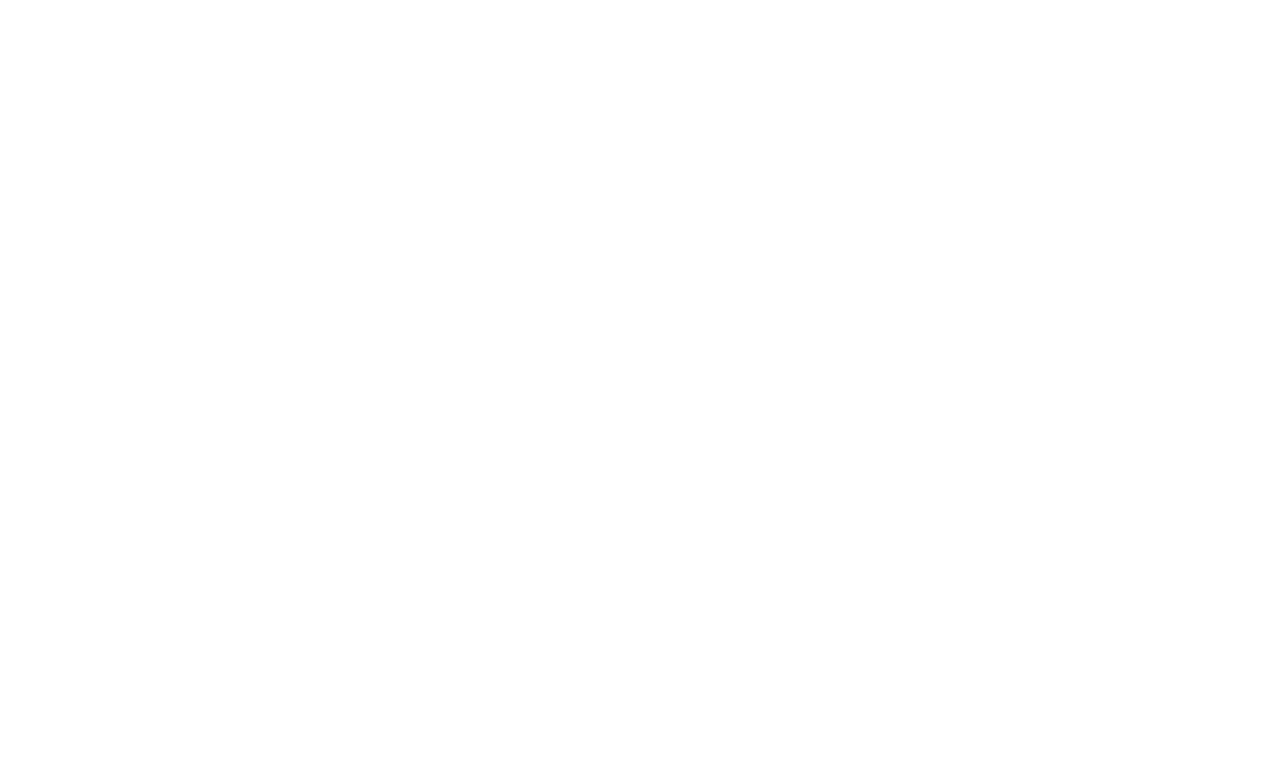
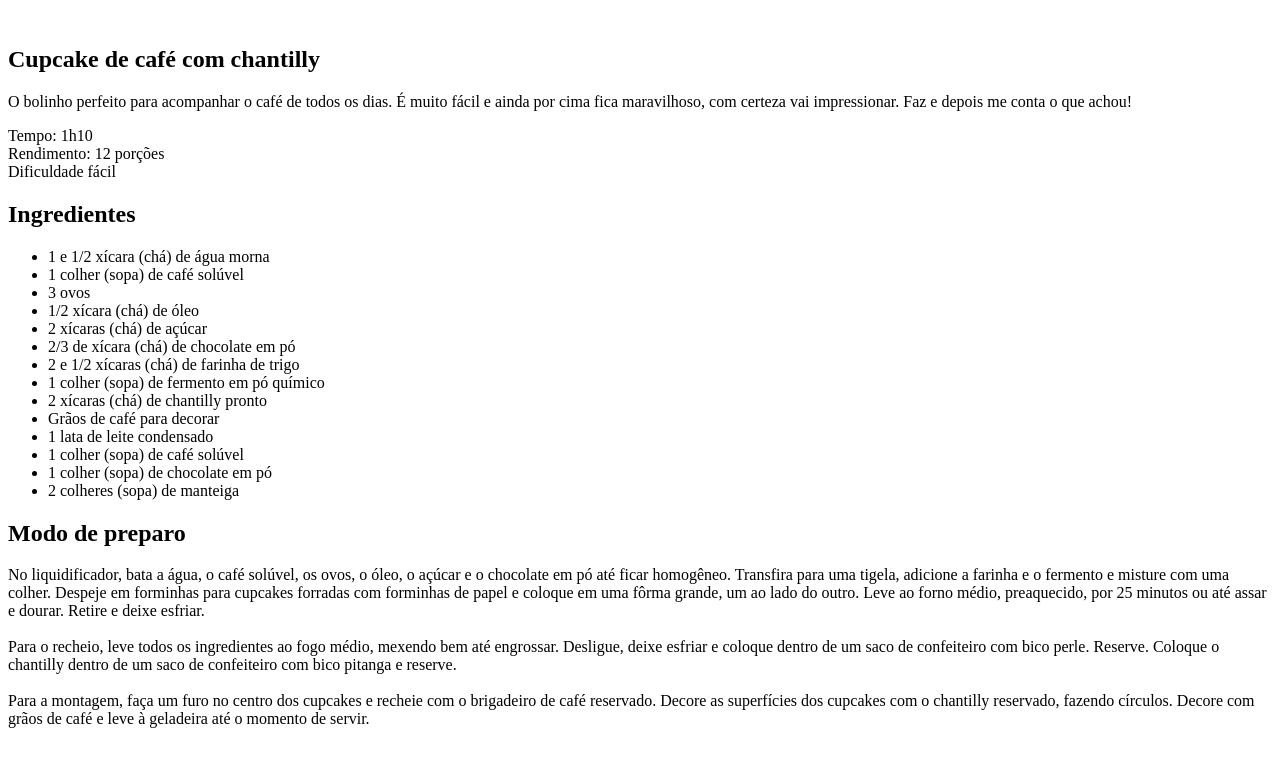
Before and after one commit to AlexandreCamposs/Recipe-Page, a plain HTML site: page index.html in a window 1280 px wide. Drawn offline with Linux system fonts and the light colour scheme.

Commit message:
feat: structure initial html

```diff
--- a/index.html
+++ b/index.html
@@ -5,5 +5,63 @@
     <meta name="viewport" content="width=device-width, initial-scale=1.0" />
     <title>Página de Receitas</title>
   </head>
-  <body></body>
+  <body>
+    <div id="page">
+      <img src="" alt="" />
+      <main>
+        <section id="about">
+          <h1>Cupcake de café com chantilly</h1>
+          <p>
+            O bolinho perfeito para acompanhar o café de todos os dias. É muito
+            fácil e ainda por cima fica maravilhoso, com certeza vai
+            impressionar. Faz e depois me conta o que achou!
+          </p>
+          <p>
+            Tempo: 1h10 <br />
+            Rendimento: 12 porções <br />
+            Dificuldade fácil
+          </p>
+        </section>
+        <section id="ingredients">
+          <h2>Ingredientes</h2>
+          <ul>
+            <li>1 e 1/2 xícara (chá) de água morna</li>
+            <li>1 colher (sopa) de café solúvel</li>
+            <li>3 ovos</li>
+            <li>1/2 xícara (chá) de óleo</li>
+            <li>2 xícaras (chá) de açúcar</li>
+            <li>2/3 de xícara (chá) de chocolate em pó</li>
+            <li>2 e 1/2 xícaras (chá) de farinha de trigo</li>
+            <li>1 colher (sopa) de fermento em pó químico</li>
+            <li>2 xícaras (chá) de chantilly pronto</li>
+            <li>Grãos de café para decorar</li>
+            <li>1 lata de leite condensado</li>
+            <li>1 colher (sopa) de café solúvel</li>
+            <li>1 colher (sopa) de chocolate em pó</li>
+            <li>2 colheres (sopa) de manteiga</li>
+          </ul>
+        </section>
+        <section id="preparation">
+          <h2>Modo de preparo</h2>
+          <p>
+            No liquidificador, bata a água, o café solúvel, os ovos, o óleo, o
+            açúcar e o chocolate em pó até ficar homogêneo. Transfira para uma
+            tigela, adicione a farinha e o fermento e misture com uma colher.
+            Despeje em forminhas para cupcakes forradas com forminhas de papel e
+            coloque em uma fôrma grande, um ao lado do outro. Leve ao forno
+            médio, preaquecido, por 25 minutos ou até assar e dourar. Retire e
+            deixe esfriar. <br /><br />
+            Para o recheio, leve todos os ingredientes ao fogo médio, mexendo
+            bem até engrossar. Desligue, deixe esfriar e coloque dentro de um
+            saco de confeiteiro com bico perle. Reserve. Coloque o chantilly
+            dentro de um saco de confeiteiro com bico pitanga e reserve.<br /><br />
+            Para a montagem, faça um furo no centro dos cupcakes e recheie com o
+            brigadeiro de café reservado. Decore as superfícies dos cupcakes com
+            o chantilly reservado, fazendo círculos. Decore com grãos de café e
+            leve à geladeira até o momento de servir.
+          </p>
+        </section>
+      </main>
+    </div>
+  </body>
 </html>
```
